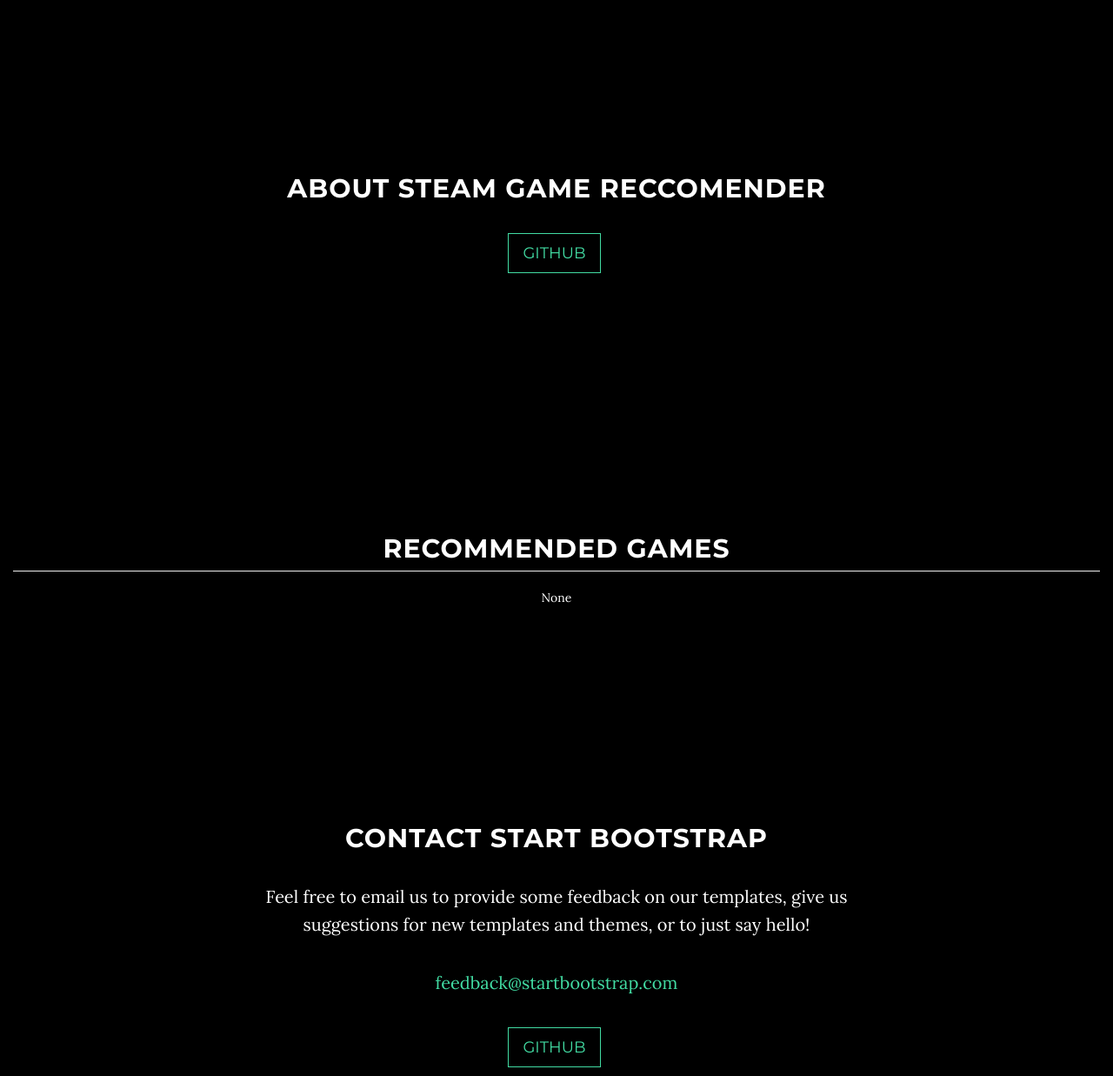
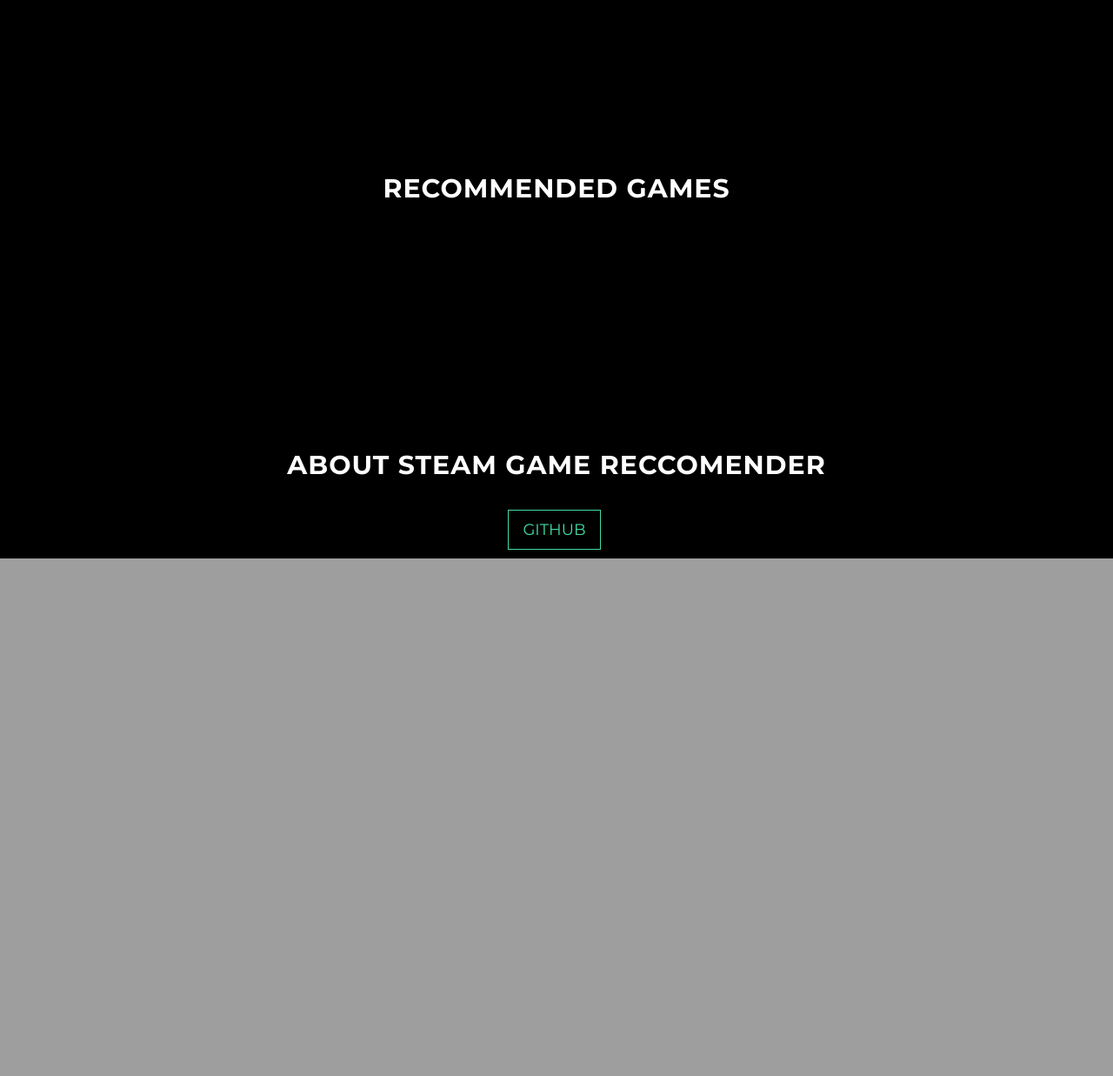
Before and after one commit to CS410-Nunu/GameRecommender, a Flask app: page / in a window 1280 px wide. Shown: the part 850-2087 px from the top of the page at 87% size. After the commit the page ends 1492 px from the top, so only its background shows below. Run offline with Flask 2, Linux system fonts and the light colour scheme; some libraries are stand-ins or nearby versions.

Commit message:
fixed html

```diff
--- a/app/templates/main.html
+++ b/app/templates/main.html
@@ -31,14 +31,11 @@
                     <li class="hidden">
                         <a href="#page-top"></a>
                     </li>
-                    <li>
-                        <a class="page-scroll" href="#about">About</a>
-                    </li>
-                    <li>
+                     <li>
                         <a class="page-scroll" href="#games">Games</a>
                     </li>
                     <li>
-                        <a class="page-scroll" href="#contact">Contact</a>
+                        <a class="page-scroll" href="#about">About</a>
                     </li>
                 </ul>
             </div>
@@ -64,9 +61,9 @@
                                 </div><!-- /input-group -->
                             </div><!-- form gorup -->
                         </form><!-- form -->
-                        <!--<a href="#about" class="btn btn-circle page-scroll">
+                        <a href="#games" class="btn btn-circle page-scroll">
                             <i class="fa fa-angle-double-down animated"></i>
-                        </a>-->
+                        </a>
                       </div><!-- /.col-lg-6 -->
                     </div>
                 </div>
@@ -74,27 +71,13 @@
         </div>
     </header>
 
-    <!-- About Section -->
-    <section id="about" class="container content-section text-center">
-        <div class="row">
-            <div class="col-lg-8 col-lg-offset-2">
-                <h2>About Steam Game Reccomender</h2>
-                <ul class="list-inline banner-social-buttons">
-                    <li>
-                        <a href="https://github.com/CS410-Nunu/GameRecommender" class="btn btn-default btn-lg"><i class="fa fa-github fa-fw"></i> <span class="network-name">Github</span></a>
-                    </li>
-                </ul>
-            </div>
-        </div>
-    </section>
-
     <!-- Games Section -->
     <section id="games" class="content-section text-center">
         <div class="games-section">
             <div class="container-fluid">
                 <div class="row">
                     <div class="col-lg-12">
-                        <h2 class="page-header">Recommended Games</h2>
+                        <h2>Recommended Games</h2>
                     </div>
                     {% if games is string %}
                         <center>{{games}}</center>
@@ -104,8 +87,7 @@
                                 <img class="img-circle img-responsive img-center" src='http://cdn.akamai.steamstatic.com/steam/apps/{{game[0]}}/header.jpg' alt="">
                                 <h3>{{ game[2] }}</h3>
                                 <p>{{ game[1][0:100] }}...</p>
-                                <a href="http://store.steampowered.com/app/{{game[0]}}/" class="btn btn-default">Read More...</a>
-                                <p><br></p>
+                                <a href="http://store.steampowered.com/app/{{game[0]}}/" target="_blank" class="btn btn-default">Read More...</a>
                                 <p><br></p>
                                 <p><br></p>
                             </div>
@@ -117,29 +99,29 @@
                             {% endif %}
                         {% endfor %}
                     {% else %}
-                        <center>None</center>
+                        <center></center>
                     {% endif %}
                 </div>
             </div>
         </div>
     </section>
 
-    <!-- Contact Section -->
-    <section id="contact" class="container content-section text-center">
+    <!-- About Section -->
+    <section id="about" class="container content-section text-center">
         <div class="row">
             <div class="col-lg-8 col-lg-offset-2">
-                <h2>Contact Start Bootstrap</h2>
-                <p>Feel free to email us to provide some feedback on our templates, give us suggestions for new templates and themes, or to just say hello!</p>
-                <p><a href="mailto:feedback@startbootstrap.com">feedback@startbootstrap.com</a>
-                </p>
+                <h2>About Steam Game Reccomender</h2>
                 <ul class="list-inline banner-social-buttons">
                     <li>
-                        <a href="https://github.com/CS410-Nunu/GameRecommender" class="btn btn-default btn-lg"><i class="fa fa-github fa-fw"></i> <span class="network-name">Github</span></a>
+                        <a href="https://github.com/CS410-Nunu/GameRecommender" target="_blank"class="btn btn-default btn-lg"><i class="fa fa-github fa-fw"></i> <span class="network-name">Github</span></a>
                     </li>
                 </ul>
             </div>
         </div>
     </section>
+
+
+
 
 
     <script src=static/js/jquery.js></script>
```
